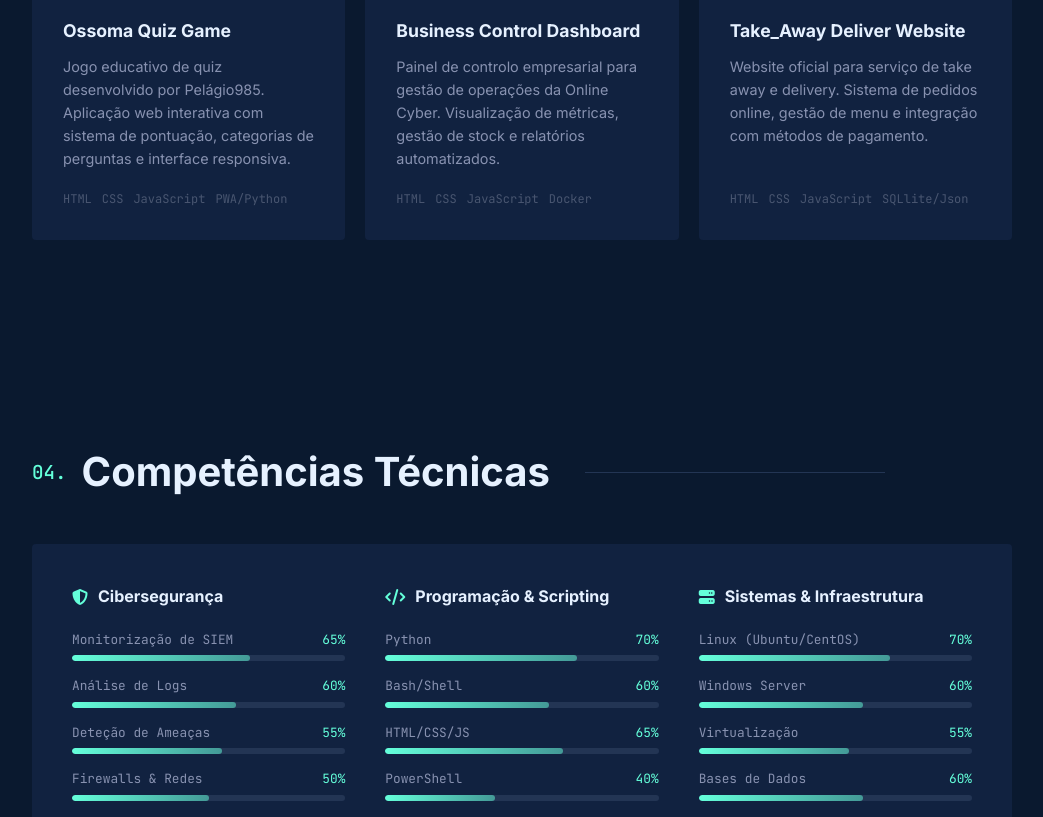
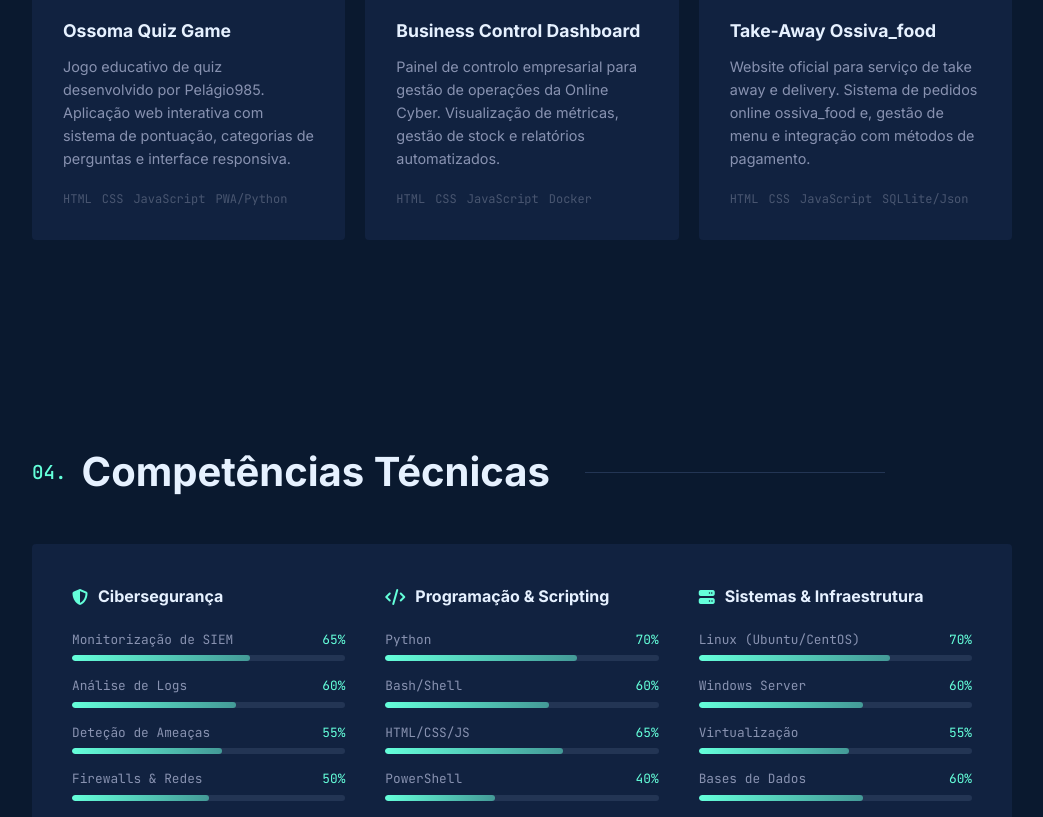
Before and after one commit to pelagio985/portfolio_pelagio985, a plain HTML site: page index.html in a window 1280 px wide. Shown: the part 3082-3899 px from the top of the page, without its empty margins (118-1161 px from the left). Drawn offline with Linux system fonts and the light colour scheme.

Commit message:
Atualizar o index.html
versão_beta

```diff
--- a/index.html
+++ b/index.html
@@ -1233,9 +1233,9 @@
                         <a href="#" title="Demo"><i class="fas fa-external-link-alt"></i></a>
                     </div>
                 </div>
-                <h3><a href="#">Take_Away Deliver Website</a></h3>
+                <h3><a href="#">Take-Away Ossiva_food</a></h3>
                 <p>
-                    Website oficial para serviço de take away e delivery. Sistema de pedidos online,
+                    Website oficial para serviço de take away e delivery. Sistema de pedidos online ossiva_food e,
                     gestão de menu e integração com métodos de pagamento.
                 </p>
                 <div class="project-tech">
```
